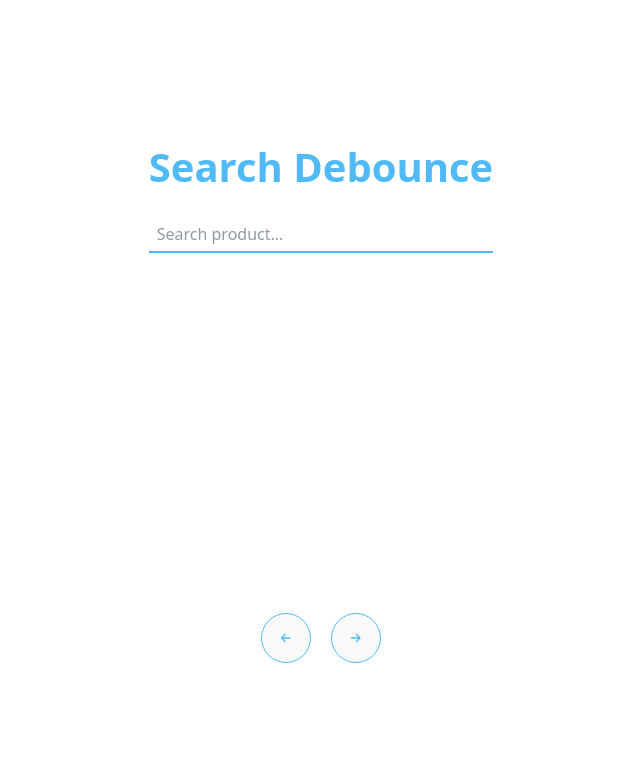
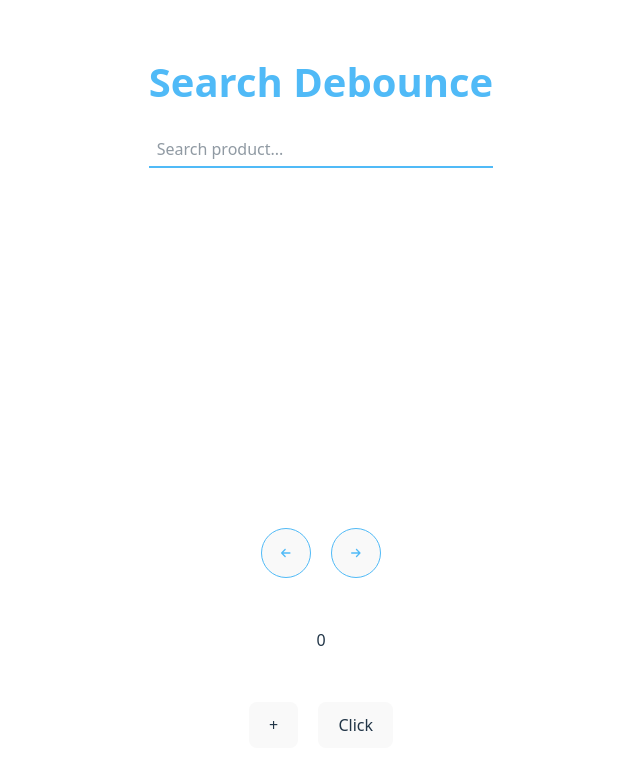
Before and after one commit to quyng24/react-advanced, a React (Vite) app: page / in a window 1280 px wide. Shown: the top 770 px of the page, without its empty margins (319-959 px from the left). Built offline with nearby package versions, Linux system fonts and the light colour scheme.

Commit message:
learn React.memo, useCallback, render by reference change

```diff
--- a/src/App.jsx
+++ b/src/App.jsx
@@ -1,4 +1,6 @@
 import './App.css'
+import Parent from './components/ReactPerformance/ParentTest'
+import CountPerformance from './components/ReactPerformance/CountPerformance'
 import SearchDebounce from './components/SearchDebounce/SearchDebounce'
 
 
@@ -7,8 +9,9 @@ function App() {
 
   return (
     <>
-      <div>
+      <div style={{display: 'flex', flexDirection: 'column', gap: 50}}>
         <SearchDebounce/>
+        <CountPerformance/>
       </div>
     </>
   )
--- /dev/null
+++ b/src/components/ReactPerformance/ChildrenText.jsx
@@ -0,0 +1,7 @@
+import React from "react";
+
+const ChildrenTest = React.memo(({onClick}) => {
+    console.log('Child render');
+    return <button onClick={onClick}>Click</button>
+})
+export default ChildrenTest;
--- /dev/null
+++ b/src/components/ReactPerformance/CountPerformance.jsx
@@ -0,0 +1,6 @@
+import Parent from "./ParentTest";
+
+const CountPerformance = () => {
+    return <Parent/>
+}
+export default CountPerformance;
--- /dev/null
+++ b/src/components/ReactPerformance/ParentTest.jsx
@@ -0,0 +1,18 @@
+import { useCallback, useState } from "react";
+import ChildrenTest from "./ChildrenText";
+
+const Parent = () => {
+    const [count, setCount] = useState(0);
+
+    const handleClick = useCallback(() => console.log('Clicked'), [])
+    return (
+        <>
+            <p>{count}</p>
+            <div style={{display: 'flex', alignItems: 'center', justifyContent: 'center', gap: 20}}>
+                <button onClick={() => setCount(pre => pre + 1)}>+</button>
+                <ChildrenTest onClick={handleClick}/>
+            </div>
+        </>
+    )
+}
+export default Parent;
```
